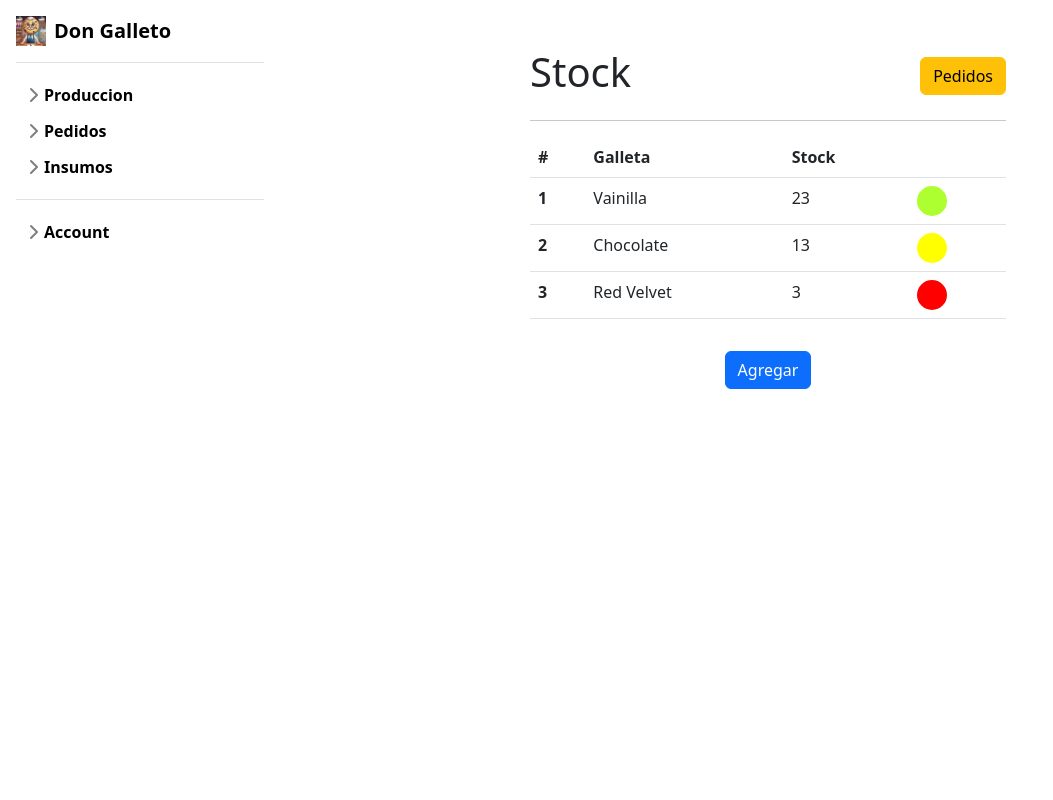
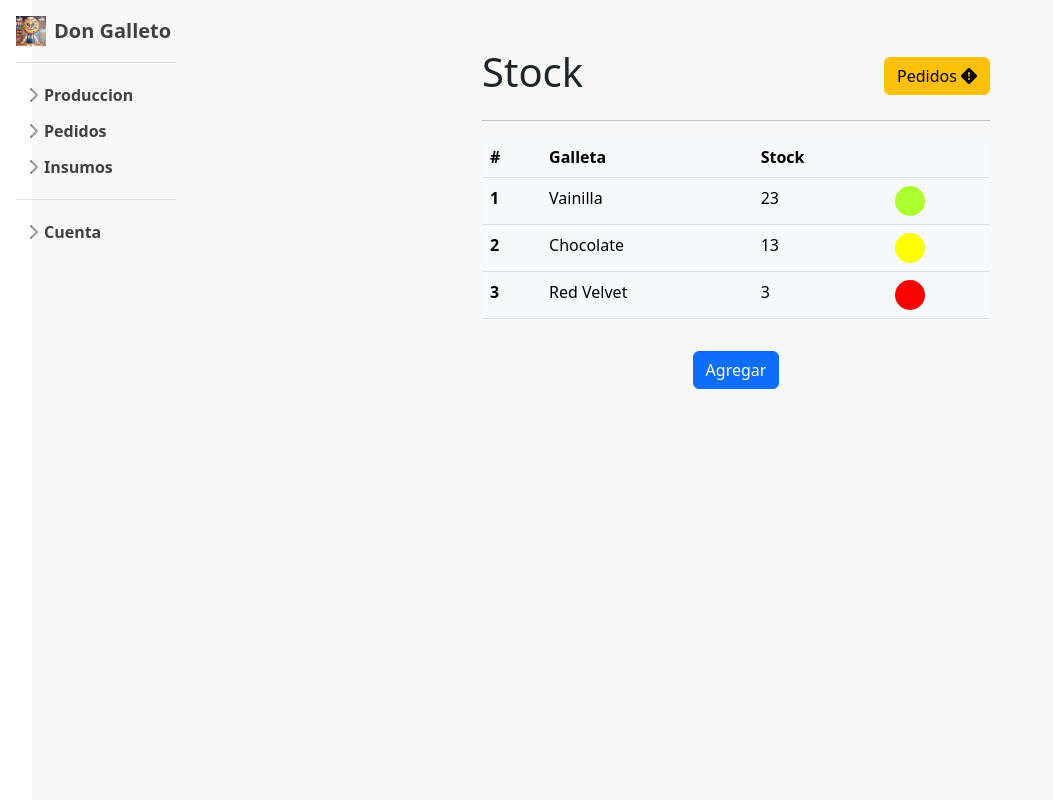
Before and after one commit to UTL-DEVS/donGalletoPython, a Flask app: page /cocina in a window 1280 px wide. Shown: the whole page, without its empty margins (0-1053 px from the left). Run offline with Flask 3, Linux system fonts and the light colour scheme.

Commit message:
se da estilo al contenedor principal

```diff
--- a/templates/components/estructura.html
+++ b/templates/components/estructura.html
@@ -5,6 +5,7 @@
     <meta charset="UTF-8">
     <meta name="viewport" content="width=device-width, initial-scale=1.0">
     <link href="https://cdn.jsdelivr.net/npm/bootstrap@5.3.0/dist/css/bootstrap.min.css" rel="stylesheet">
+    <link rel="stylesheet" href="https://cdn.jsdelivr.net/npm/bootstrap-icons@1.11.3/font/bootstrap-icons.min.css">
     <title>{%block titulo%}{%endblock%}</title>
 </head>
 <style>
@@ -92,9 +93,9 @@
 </style>
 
 <body>
-    <div class="d-flex">
-        <div class="sidebar" style="width: 20%;">
-            <div class="flex-shrink-0 p-3" style="width: 280px;">
+    <div class="d-flex" style="height: 100vh !important;">
+        <div class="sidebar" style="width: 15%;">
+            <div class="flex-shrink-0 p-3">
                 <a href="/"
                     class="d-flex align-items-center pb-3 mb-3 link-body-emphasis text-decoration-none border-bottom">
                     <img src="../../static/img/donGalleto.webp" class="bi pe-none me-2" width="30" height="30">
@@ -106,7 +107,7 @@
                             data-bs-toggle="collapse" data-bs-target="#home-collapse" aria-expanded="false">
                             Produccion
                         </button>
-                        <div class="collapse" id="home-collapse" style="">
+                        <div class="collapse" id="home-collapse">
                             <ul class="btn-toggle-nav list-unstyled fw-normal pb-1 small">
                                 <li><a href="#"
                                         class="link-body-emphasis d-inline-flex text-decoration-none rounded">Stock</a>
@@ -168,22 +169,19 @@
                     <li class="mb-1">
                         <button class="btn btn-toggle d-inline-flex align-items-center rounded border-0 collapsed"
                             data-bs-toggle="collapse" data-bs-target="#account-collapse" aria-expanded="false">
-                            Account
+                            Cuenta
                         </button>
                         <div class="collapse" id="account-collapse">
                             <ul class="btn-toggle-nav list-unstyled fw-normal pb-1 small">
-                                <li><a href="#"
-                                        class="link-body-emphasis d-inline-flex text-decoration-none rounded">New...</a>
+                                <li>
+                                    <a href="#" class="link-body-emphasis d-inline-flex text-decoration-none rounded">
+                                        Perfil
+                                    </a>
                                 </li>
-                                <li><a href="#"
-                                        class="link-body-emphasis d-inline-flex text-decoration-none rounded">Profile</a>
-                                </li>
-                                <li><a href="#"
-                                        class="link-body-emphasis d-inline-flex text-decoration-none rounded">Settings</a>
-                                </li>
-                                <li><a href="#"
-                                        class="link-body-emphasis d-inline-flex text-decoration-none rounded">Sign
-                                        out</a>
+                                <li>
+                                    <a href="#" class="link-body-emphasis d-inline-flex text-decoration-none rounded">
+                                        Cerrar sesion
+                                    </a>
                                 </li>
                             </ul>
                         </div>
@@ -191,7 +189,7 @@
                 </ul>
             </div>
         </div>
-        <div class="container" style="width: 80%; margin: 0%;">
+        <div class="container" style="width: 85%; outline: 160px solid #e7e7e747; background-color: #e7e7e747;">
             {%block contenido%}
 
             {%endblock%}
--- a/templates/pages/page-cocina/cocina.html
+++ b/templates/pages/page-cocina/cocina.html
@@ -17,7 +17,7 @@
         <hr>
         <div class="data d-flex aling-center justify-content-center flex-column">
             <div class="table">
-                <table class="table table-hover">
+                <table class="table table-light table-hover">
                     <thead>
                         <tr>
                             <th scope="col">#</th>
```
Also changed, not shown: README.md.
